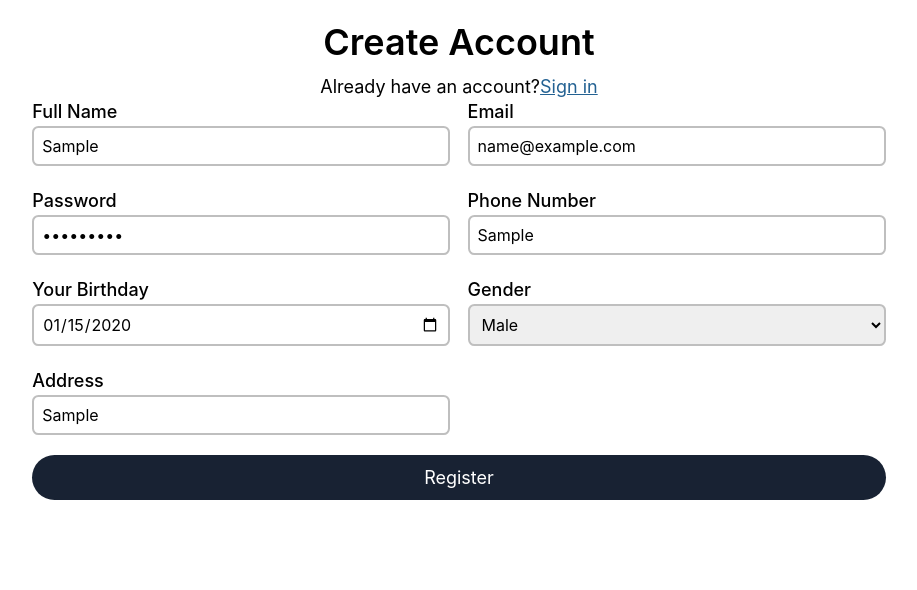
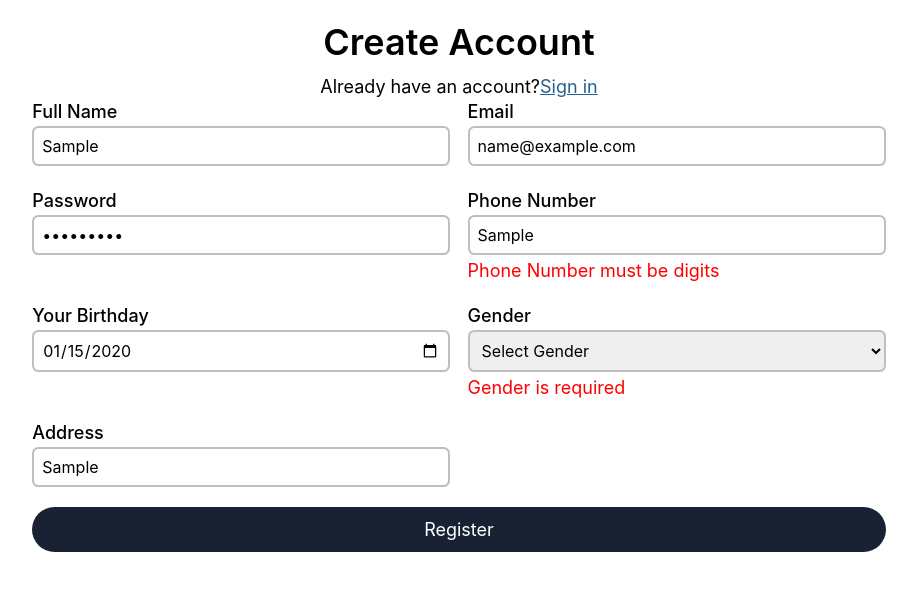
Before and after one commit to anhquan2610/AliceSkin_FE, a React (Vite) app: page /register in a window 1280 px wide. Both pictures are taken after typing "Sample", "name@example.com", "Sample123", "Sample", "2020-01-15", "Sample" into the empty fields and a click on the button "Register". Shown: the top 590 px of the page, without its empty margins (181-1098 px from the left). Built offline with nearby package versions, Linux system fonts and the light colour scheme; no server answers; a web font is replaced by a local one.

Commit message:
fix register and add using yup

```diff
--- a/package.json
+++ b/package.json
@@ -16,6 +16,7 @@
     "@reduxjs/toolkit": "^2.2.7",
     "axios": "^1.7.7",
     "bootstrap-icons": "^1.11.3",
+    "formik": "^2.4.6",
     "jwt-decode": "^4.0.0",
     "react": "^18.3.1",
     "react-dom": "^18.3.1",
@@ -24,7 +25,8 @@
     "react-toastify": "^10.0.5",
     "react-toasty": "^0.0.4",
     "styled-component": "^2.8.0",
-    "styled-components": "^6.1.13"
+    "styled-components": "^6.1.13",
+    "yup": "^1.4.0"
   },
   "devDependencies": {
     "@eslint/js": "^9.9.0",
@@ -38,5 +40,4 @@
     "globals": "^15.9.0",
     "vite": "^5.4.1"
   }
-
 }
--- a/src/axios/customAxios.js
+++ b/src/axios/customAxios.js
@@ -11,7 +11,7 @@ export const instanceAxios = axios.create({
 
 //interceptor for request (Trước khi gửi request và sau khi nhận phản hồi sẽ lgi)
 instanceAxios.interceptors.request.use(function (config) {
-  const token = localStorage.getItem("accessToken");
+  const token = localStorage.getItem("token");
   if (token) {
     config.headers.Authorization = `Bearer ${token}`;
   }
--- a/src/pages/authPages/Register/RegisterForm/RegisterForm.jsx
+++ b/src/pages/authPages/Register/RegisterForm/RegisterForm.jsx
@@ -3,38 +3,28 @@ import * as S from "./RegisterForm.styled";
 import { signUp } from "../../../../store/authSlice";
 import { useDispatch, useSelector } from "react-redux";
 import { useNavigate } from "react-router-dom";
-// import { registerAccount } from "../../../../services/userService";
+import { Formik, Form, Field, ErrorMessage } from 'formik';
+import * as Yup from 'yup';
+
 
 export default function RegisterForm() {
-  const [name, setName] = useState("");
-  const [email, setEmail] = useState("");
-  const [password, setPassword] = useState("");
-  const [phone, setPhone] = useState("");
-  const [dob, setDob] = useState("");
-  const [gender, setGender] = useState("");
-  const [address, setAddress] = useState("");
   const dispatch = useDispatch();
   const navigate = useNavigate();
+  const { isLoading, isSuccess } = useSelector((state) => state.auth);
 
-  const { isLoading, isSuccess } = useSelector(
-    (state) => state.auth
-  );
 
-  const formattedDob = dob? new Date(dob).toISOString().split('T')[0]: "";
+  const validationSchema = Yup.object().shape({
+    name: Yup.string().required("Full Name is required").max(255),
+    email: Yup.string().email("Invalid email").required("Email is required").max(255),
+    password: Yup.string().required("Password is required").min(8, "Password must be at least 8 characters"),
+    phone: Yup.string().required("Phone Number is required").matches(/^[0-9]+$/, "Phone Number must be digits").min(10).max(15),
+    dob: Yup.date().required("Date of Birth is required").nullable(),
+    gender: Yup.string().required("Gender is required").oneOf(['male', 'female', 'other']),
+    address: Yup.string().required("Address is required").max(255),
+  });
 
-  const handleRegister = (e) => {
-    e.preventDefault();
-    const user = {
-      name: name,
-      email: email,
-      password: password,
-      phone: phone,
-      dob: formattedDob,
-      gender: gender,
-      address: address,
-    };
-
-    dispatch(signUp(user));
+  const handleRegister = (values) => {
+    dispatch(signUp(values));
   };
 
   useEffect(() => {
@@ -45,90 +35,74 @@ export default function RegisterForm() {
 
   return (
     <S.Container>
-      <S.Form onSubmit={handleRegister}>
+      <Formik
+        initialValues={{
+          name: '',
+          email: '',
+          password: '',
+          phone: '',
+          dob: '',
+          gender: '',
+          address: '',
+        }}
+        validationSchema={validationSchema}
+        onSubmit={handleRegister}
+      >
+        {({ isSubmitting }) => (
+          <Form
+          style={{
+            display: "flex",
+            flexDirection: "row",
+            flexWrap: "wrap",
+            justifyContent: "space-between",
+            marginBottom: "var(--s-5)",
+          }}>
             <S.FormGroup>
               <S.Label>Full Name</S.Label>
-          <S.Input
-            placeholder="Enter your Fullname"
-            value={name}
-            onChange={(e) => {
-              setName(e.target.value);
-
-            }}
-          />
+              <Field name="name" placeholder="Enter your Fullname" as={S.Input} />
+              <ErrorMessage name="name" component={S.ErrorMessageStyled} />
             </S.FormGroup>
             <S.FormGroup>
               <S.Label>Email</S.Label>
-          <S.Input
-            placeholder="Enter your email"
-            value={email}
-            onChange={(e) => {
-              setEmail(e.target.value);
-
-            }}
-          />
+              <Field name="email" placeholder="Enter your email" as={S.Input} />
+              <ErrorMessage name="email" component={S.ErrorMessageStyled} />
             </S.FormGroup>
             <S.FormGroup>
               <S.Label>Password</S.Label>
-          <S.Input
-            type="password"
-            placeholder="Enter your password"
-            value={password}
-            onChange={(e) => {
-              setPassword(e.target.value);
-
-            }}
-          />
+              <Field name="password" type="password" placeholder="Enter your password" as={S.Input} />
+              <ErrorMessage name="password" component={S.ErrorMessageStyled} />
             </S.FormGroup>
-        {/* <S.FormGroup>
-          <S.Label>Confirm Password</S.Label>
-          <S.Input
-            type="password"
-            id="confirmPassword"
-            name="confirmPassword"
-          />
-        </S.FormGroup> */}
             <S.FormGroup>
               <S.Label>Phone Number</S.Label>
-          <S.Input
-            type="text"
-            value={phone}
-            onChange={(e) => setPhone(e.target.value)}
-          />
+              <Field name="phone" type="text" as={S.Input} />
+              <ErrorMessage name="phone" component={S.ErrorMessageStyled} />
             </S.FormGroup>
             <S.FormGroup>
               <S.Label>Your Birthday</S.Label>
-          <S.Input
-            type="date"
-            value={dob}
-            onChange={(e) => setDob(e.target.value)}
-          />
+              <Field name="dob" type="date" as={S.Input} />
+              <ErrorMessage name="dob" component={S.ErrorMessageStyled} />
             </S.FormGroup>
             <S.FormGroup>
               <S.Label>Gender</S.Label>
-          <S.Select value={gender} onChange={(e) => setGender(e.target.value)}>
-            <option>Male</option>
-            <option>Female</option>
-            <option>Other</option>
-          </S.Select>
+              <Field name="gender" as={S.Select}>
+                <option value="">Select Gender</option>
+                <option value="male">male</option>
+                <option value="female">female</option>
+                <option value="other">other</option>
+              </Field>
+              <ErrorMessage name="gender" component={S.ErrorMessageStyled} />
             </S.FormGroup>
             <S.FormGroup>
               <S.Label>Address</S.Label>
-          <S.Input
-            type="text"
-            value={address}
-            onChange={(e) => setAddress(e.target.value)}
-          />
+              <Field name="address" as={S.Input} />
+              <ErrorMessage name="address" component={S.ErrorMessageStyled} />
             </S.FormGroup>
-        <S.BtnLogin>{isLoading ? "Registering..." : "Register"}</S.BtnLogin>
-      </S.Form>
-
-      {/* <S.BtnGroup>
-
-        <S.BlankSpace>OR</S.BlankSpace>
-        <S.BtnLoginFace>Login With FaceBook</S.BtnLoginFace>
-        <S.BtnLoginGoogle>Login With Google</S.BtnLoginGoogle>
-      </S.BtnGroup> */}
+            <S.BtnLogin type="submit" disabled={isSubmitting}>
+              {isLoading ? "Registering..." : "Register"}
+            </S.BtnLogin>
+          </Form>
+        )}
+      </Formik>
     </S.Container>
   );
-}
+};
--- a/src/pages/authPages/Register/RegisterForm/RegisterForm.styled.js
+++ b/src/pages/authPages/Register/RegisterForm/RegisterForm.styled.js
@@ -1,3 +1,4 @@
+import { Formik } from "formik";
 import styled from "styled-components";
 
 export const Container = styled.div`
@@ -7,12 +8,6 @@ export const Container = styled.div`
   /* align-items: center; */
 `;
 
-export const Form = styled.form`
-  display: flex;
-  flex-wrap: wrap;
-  justify-content: space-between;
-  margin-bottom: var(--s-5);
-`;
 
 export const FormGroup = styled.div`
   display: flex;
@@ -102,3 +97,9 @@ export const BtnLoginGoogle = styled.button`
     background-color: var(--light-gray-2);
   }
 `;
+
+export const ErrorMessageStyled = styled.div`
+  color: red; // Màu thông báo lỗi
+  font-size: var(--fs-lg); // Kích thước chữ
+  margin-top: 5px; // Khoảng cách phía trên
+`;
--- a/src/store/authSlice.js
+++ b/src/store/authSlice.js
@@ -58,7 +58,7 @@ const authSlice = createSlice({
       state.errorMessage = "";
       state.isSuccess = false;
     });
-    builder.addCase(signUp.fulfilled, (state, action) => {
+    builder.addCase(signUp.fulfilled, (state) => {
       state.isLoading = false;
       state.isSuccess = true;
     });
@@ -66,6 +66,7 @@ const authSlice = createSlice({
       state.isLoading = false;
       state.isError = true;
       state.errorMessage = action.payload;
+
     });
 
     //Login
```
Also changed, not shown: 1 other file (tests, documents, lock files or other folders). Lines whose indentation alone changed are shown as unchanged.
